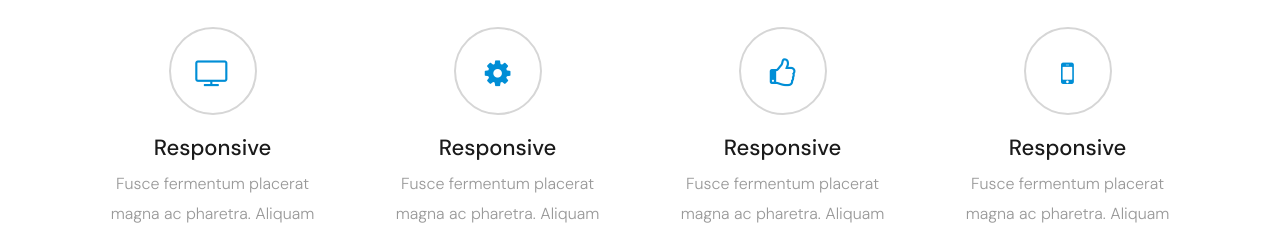
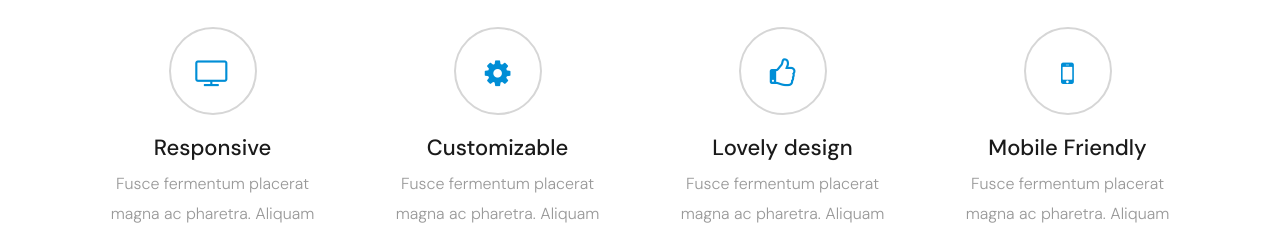
Before and after one commit to AbrabOme/Lucid, a plain HTML site: page index.html in a window 1280 px wide. Shown: the part 980-1205 px from the top of the page. Drawn offline with nearby package versions, Linux system fonts and the light colour scheme.

Commit message:
index.html

```diff
--- a/index.html
+++ b/index.html
@@ -98,21 +98,21 @@
         <div class="col-lg-3">
           <div class="content">
             <i class="fa fa-cog"></i>
-            <h5>Responsive</h5>
+            <h5>Customizable</h5>
             <p>Fusce fermentum placerat magna ac pharetra. Aliquam euismod elit non ipsum lacinia consectetur.</p>
           </div>
         </div>
         <div class="col-lg-3">
           <div class="content">
             <i class="fa fa-thumbs-o-up"></i>
-            <h5>Responsive</h5>
+            <h5>Lovely design</h5>
             <p>Fusce fermentum placerat magna ac pharetra. Aliquam euismod elit non ipsum lacinia consectetur.</p>
           </div>
         </div>
         <div class="col-lg-3">
           <div class="content">
             <i class="fa fa-mobile"></i>
-            <h5>Responsive</h5>
+            <h5>Mobile Friendly</h5>
             <p>Fusce fermentum placerat magna ac pharetra. Aliquam euismod elit non ipsum lacinia consectetur.</p>
           </div>
         </div>
```
